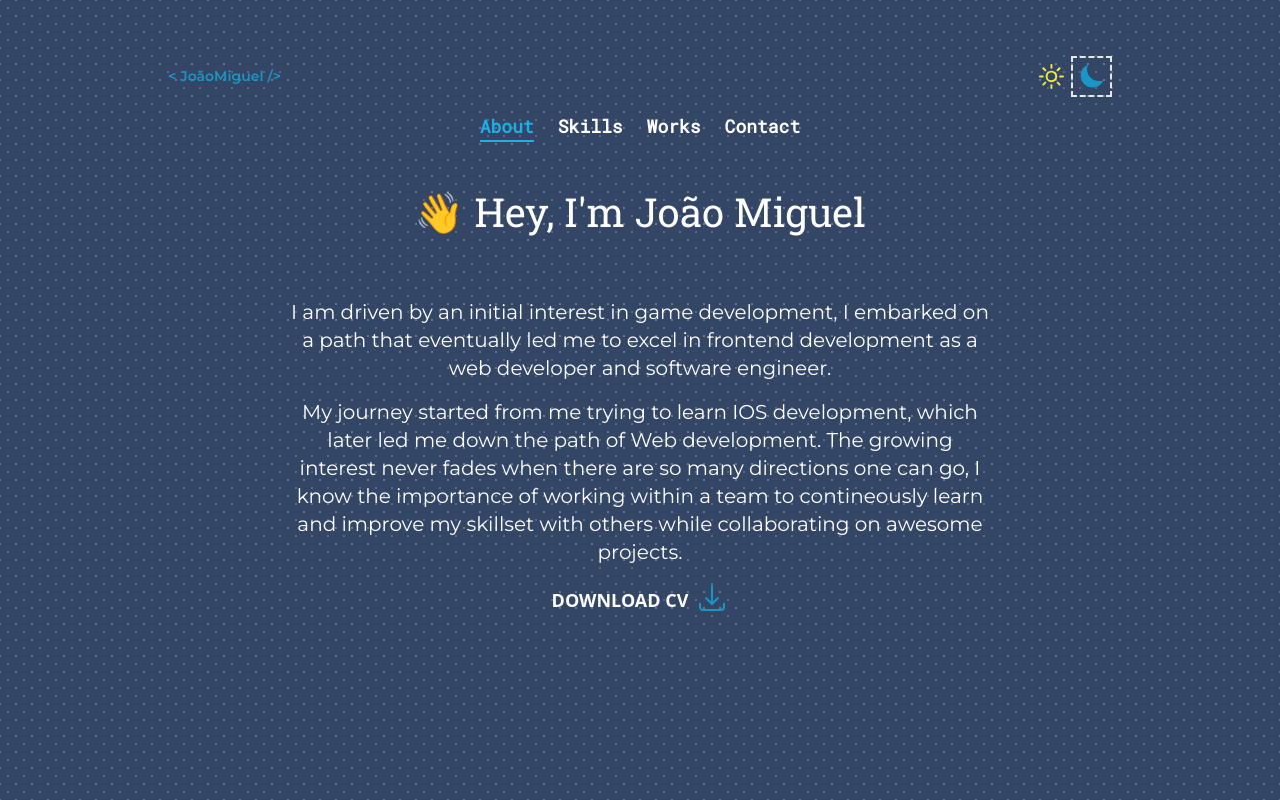
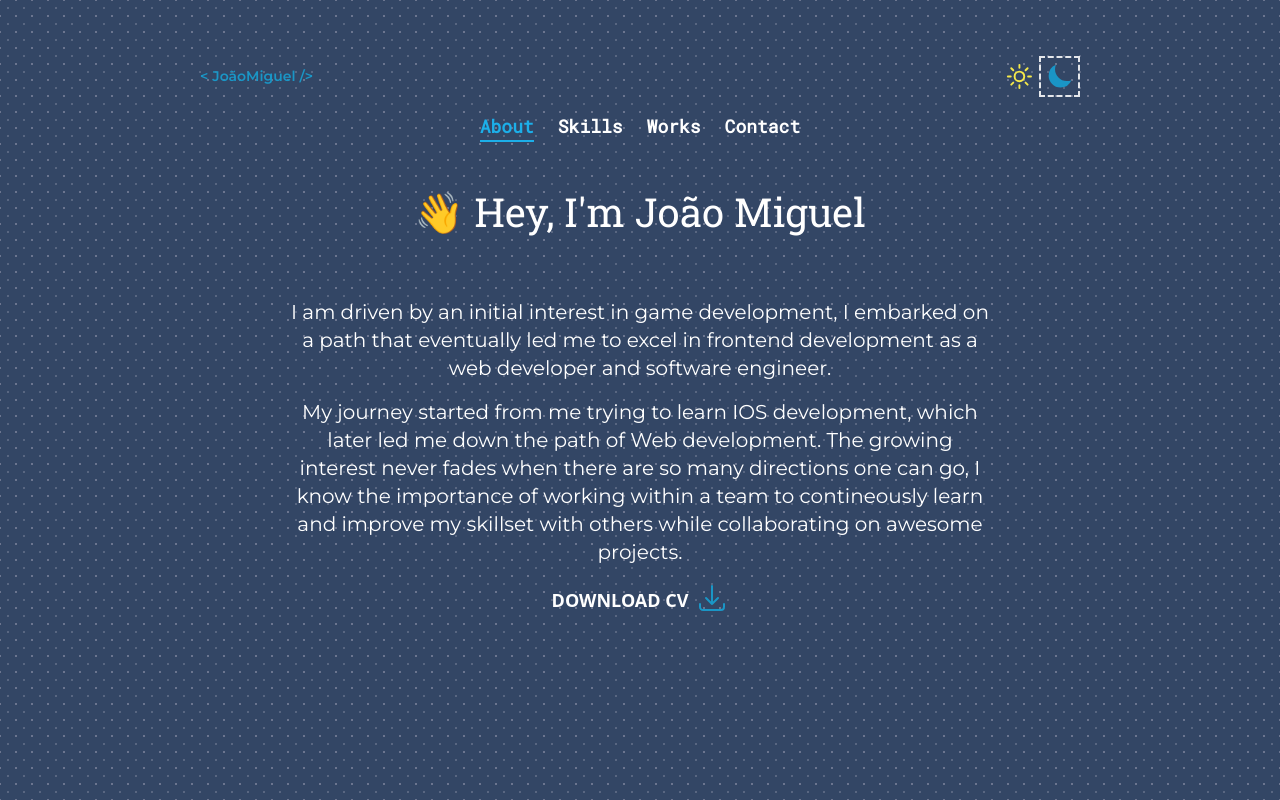
Before and after one commit to joao-miguel8/portfolio-website, a React (Vite) app: page /about in a window 1280 px wide. Built offline with nearby package versions, Linux system fonts and the light colour scheme.

Commit message:
- Change horizontal margin

```diff
--- a/src/components/Header.jsx
+++ b/src/components/Header.jsx
@@ -8,7 +8,7 @@ const Header = () => {
 
 	return (
 		<>
-			<div className="mx-2 pt-4 flex flex-wrap items-center justify-between">
+			<div className="mx-10 pt-4 flex flex-wrap items-center justify-between">
 				<Link to={"/about"}>
 					<motion.a whileHover={{ scale: 0.9 }} href="#">
 						<h4 className={`text-14 flex items-center gap-1 montserrat font-bold text-[#1A96C6]`}>
```
